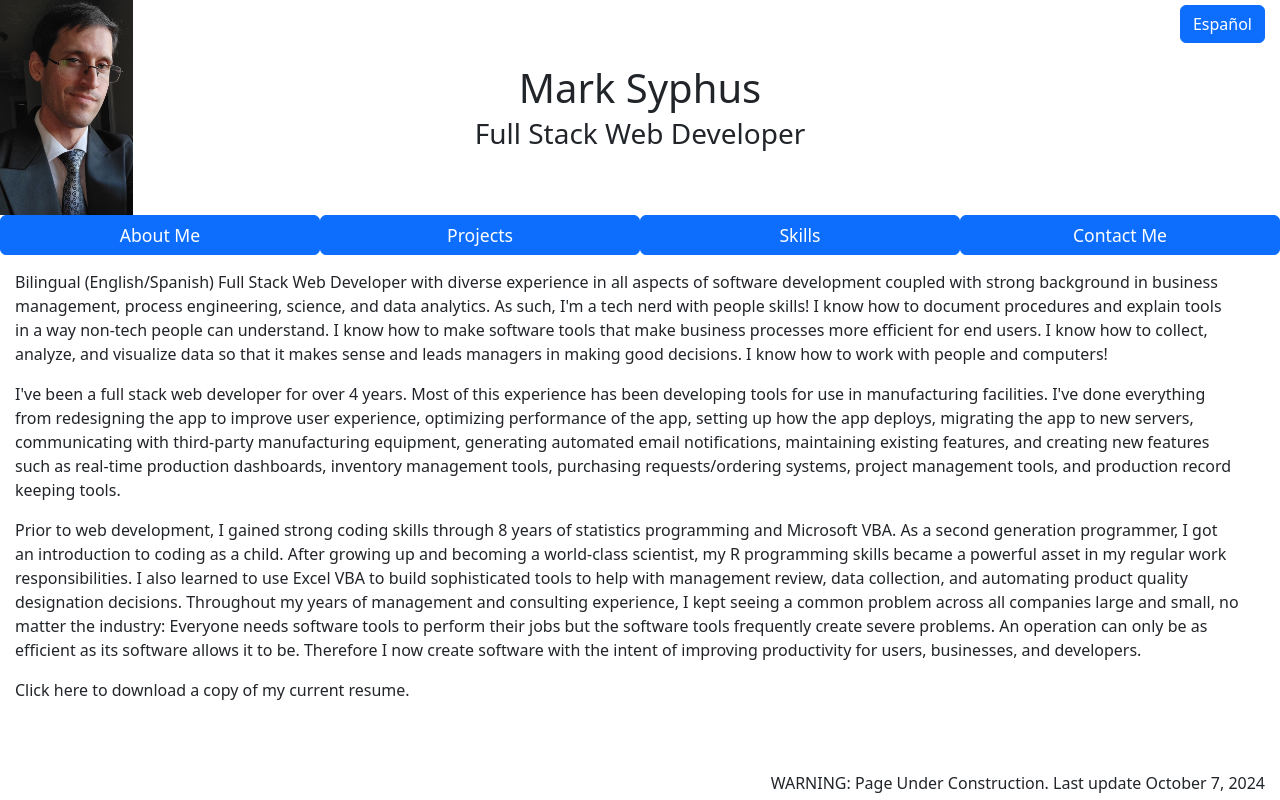
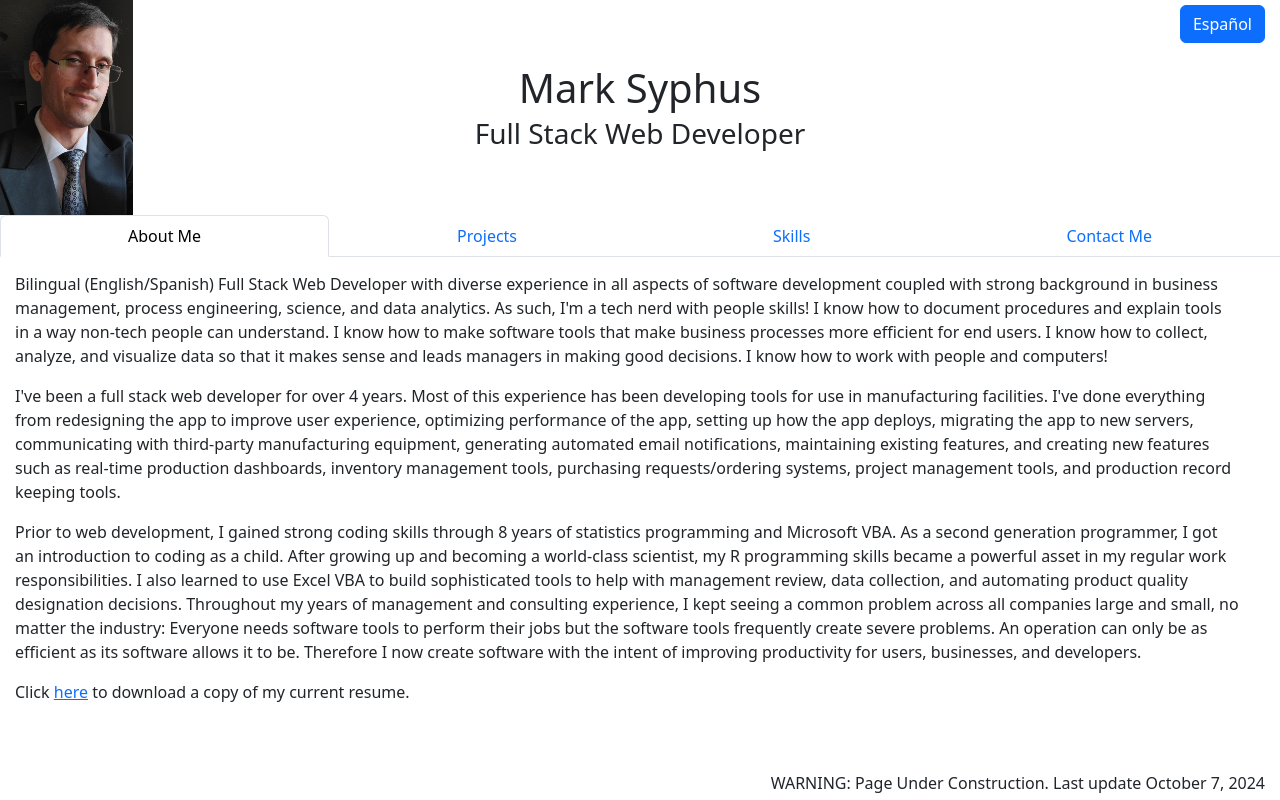
Before and after one commit to msyphus/msyphus.github.io, a React (Vite) app: page / in a window 1280 px wide. Built offline with nearby package versions, Linux system fonts and the light colour scheme.

Commit message:
added nav tabs and resume

```diff
--- a/src/AboutMe.jsx
+++ b/src/AboutMe.jsx
@@ -28,7 +28,7 @@ function AboutMe() {
                 its software allows it to be. Therefore I now create software with the intent of improving productivity for users, businesses, and developers.
             </p>
             <p>
-                Click <a>here</a> to download a copy of my current resume.
+                Click <a href="/Mark Syphus Resume.pdf" target="_blank" rel="noopener noreferrer">here</a> to download a copy of my current resume.
             </p>
         </div>
     )
--- a/src/App.jsx
+++ b/src/App.jsx
@@ -1,16 +1,11 @@
 import { useState } from 'react';
 import './App.css'
 import MyTabs from './MyTabs';
-import AboutMe from './AboutMe';
-import Projects from './Projects';
-import Skills from './Skills';
-import ContactMe from './ContactMe';
 import Footer from './Footer';
 import LanguageToggler from './LanguageToggler';
 
 function App() {
   const [language, setLanguage] = useState('en');
-  const [selectedTab, setSelectedTab] = useState('about');
 
   return (
     <div>
@@ -29,21 +24,7 @@ function App() {
           setLanguage={setLanguage}
         />
       </div>
-      <MyTabs
-        setSelectedTab={setSelectedTab}
-      />
-      {selectedTab === 'about' &&
-        <AboutMe />
-      }
-      {selectedTab === 'projects' &&
-        <Projects />
-      }
-      {selectedTab === 'skills' &&
-        <Skills />
-      }
-      {selectedTab === 'contact' &&
-        <ContactMe />
-      }
+      <MyTabs />
       <Footer />
     </div>
   )
--- a/src/MyTabs.jsx
+++ b/src/MyTabs.jsx
@@ -1,37 +1,42 @@
-import { Button } from "react-bootstrap";
+import { Tabs, Tab } from "react-bootstrap";
+import AboutMe from './AboutMe';
+import Projects from './Projects';
+import Skills from './Skills';
+import ContactMe from './ContactMe';
 import './MyTabs.css';
 
-function MyTabs({
-    setSelectedTab
-}) {
+function MyTabs() {
 
     return (
-        <div>
-            <Button
-                className='tab'
-                onClick={() => setSelectedTab('about')}
+        <Tabs
+            defaultActiveKey={'about'}
+            fill
+        >
+            <Tab
+                eventKey={'about'}
+                title={'About Me'}
             >
-                About Me
-            </Button>
-            <Button
-                className='tab'
-                onClick={() => setSelectedTab('projects')}
+                <AboutMe />
+            </Tab>
+            <Tab
+                eventKey={'projects'}
+                title={'Projects'}
             >
-                Projects
-            </Button>
-            <Button
-                className='tab'
-                onClick={() => setSelectedTab('skills')}
+                <Projects />
+            </Tab>
+            <Tab
+                eventKey={'skills'}
+                title={'Skills'}
             >
-                Skills
-            </Button>
-            <Button
-                className='tab'
-                onClick={() => setSelectedTab('contact')}
+                <Skills />
+            </Tab>
+            <Tab
+                eventKey={'contact'}
+                title={'Contact Me'}
             >
-                Contact Me
-            </Button>
-        </div>
+                <ContactMe />
+            </Tab>
+        </Tabs>
     )
 }
 
```
Also changed, not shown: 1 other file (tests, documents, lock files or other folders).
